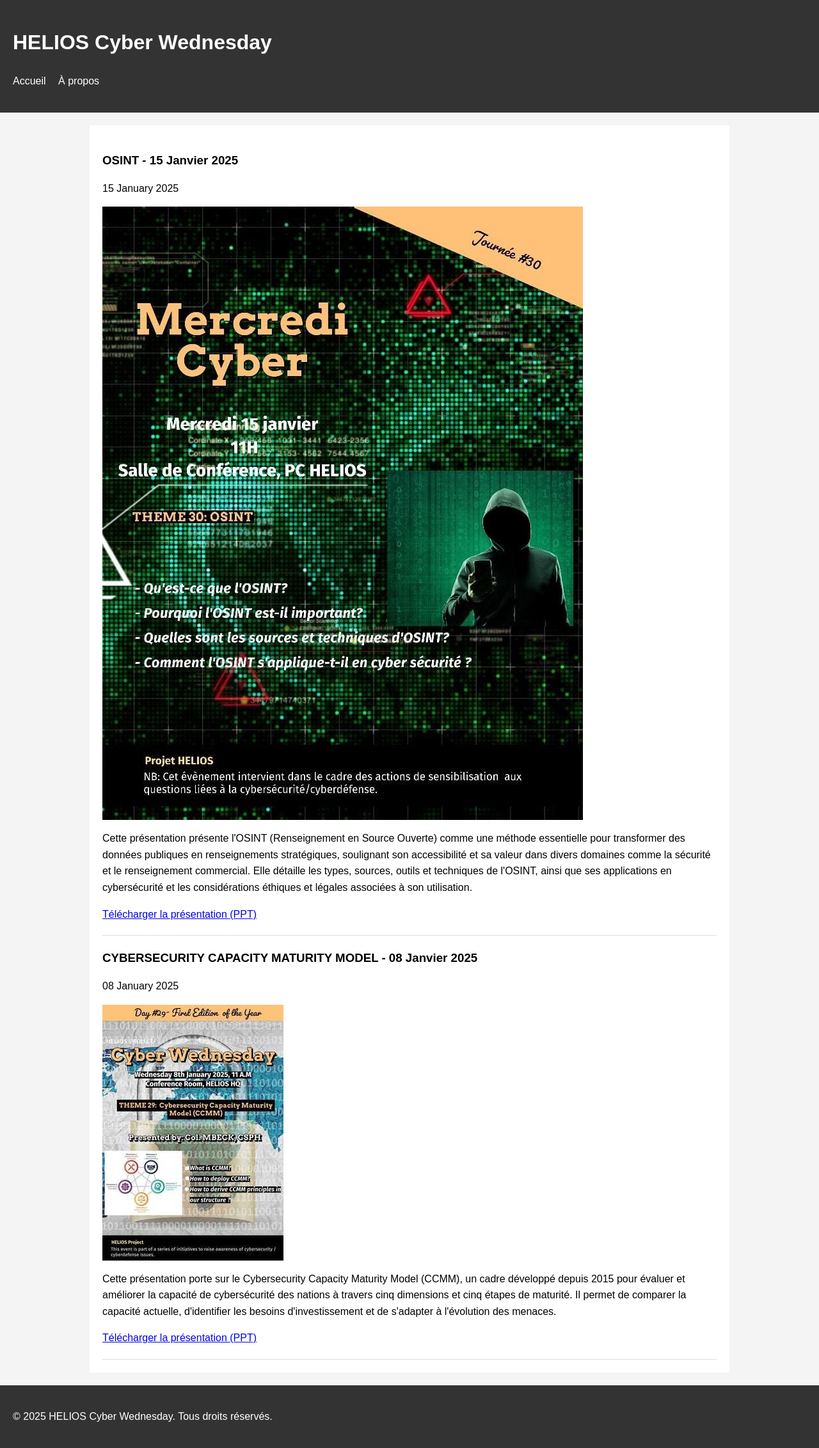
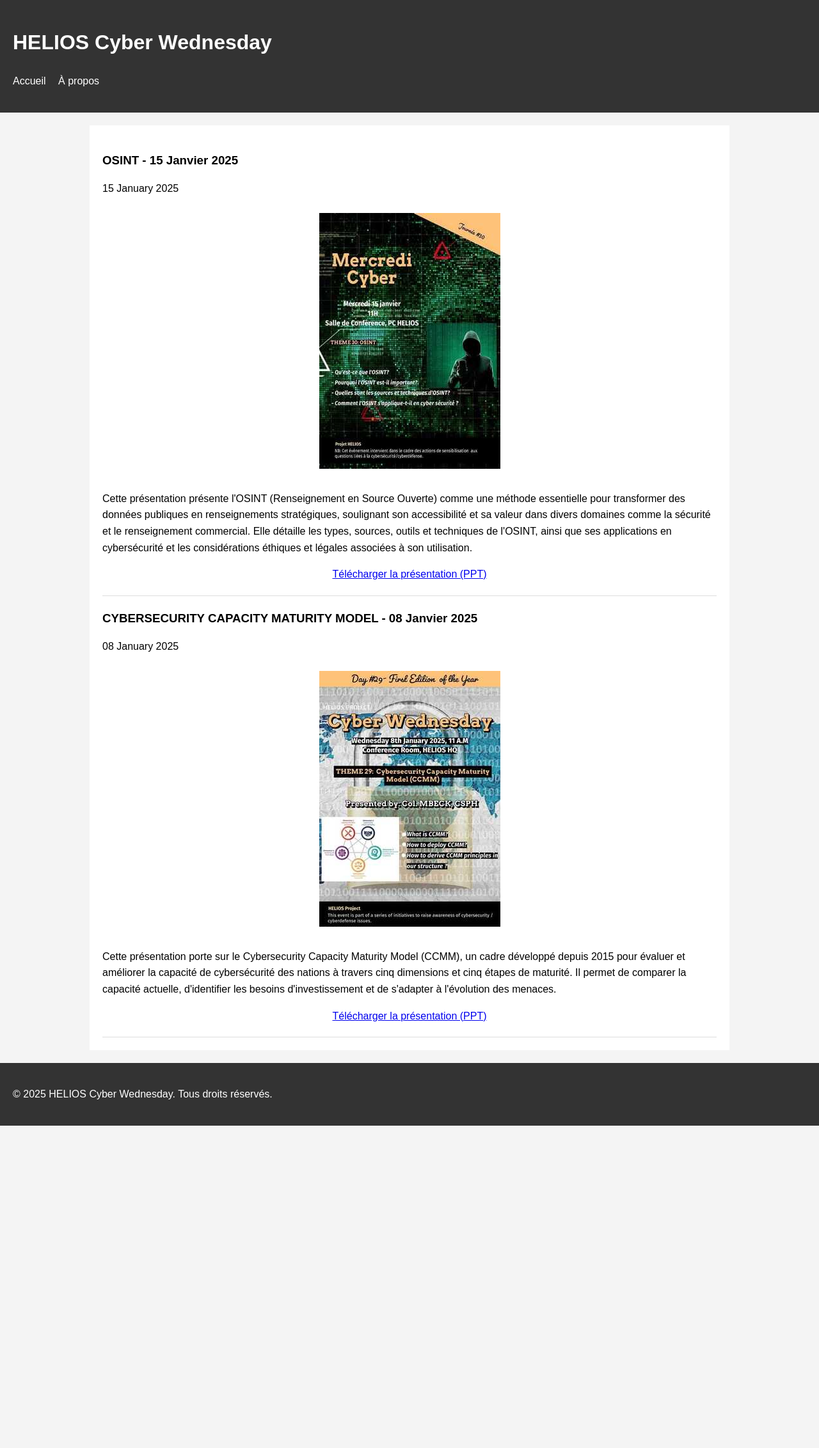
Before and after one commit to heliosc4i/cyberwednesday, a Jekyll site: the page built from index.html, in a window 1280 px wide. Shown: the whole page at 64% size. Built offline with Jekyll 4.4.1, drawn with Linux system fonts in a browser that asks for light colours; after the commit the page ends 1760 px from its top, so only the background shows below that.

Commit message:
Mise à jour Posts.

```diff
--- a/index.html
+++ b/index.html
@@ -2,6 +2,18 @@
 layout: default
 title: "HELIOS Cyber Wednesday"
 ---
+
+<style>
+  /* Center the flyer image and download link */
+  #conference-list .flyer,
+  #conference-list .download {
+    text-align: center;
+  }
+  /* Ensure the image is treated as an inline element for proper centering */
+  #conference-list .flyer img {
+    display: inline-block;
+  }
+</style>
 
 <div id="conference-list">
   {% for post in site.posts %}
```
Also changed, not shown: assets/images/20250115_30_OSINT.jpg, assets/images/20250121_31_ CYBERESPIONNAGE.jpg (deleted), assets/images/20250121_31_CYBERESPIONNAGE.jpg (added), assets/images/20250129_32_LA SECURITE DES APPAREILS MOBILES.jpg (deleted), assets/images/20250129_32_LA-SECURITE-DES-APPAREILS-MOBILES.jpg (added), assets/images/20250205_33_QUANTUM COMPUTING.jpg (deleted), assets/images/20250205_33_QUANTUM-COMPUTING.jpg (added), assets/images/20250226_36_CYBERSECURITY-STRATEGY-DEPLOYMENT.png (added), assets/images/20250305_37_INFORMATION-RETRIEVAL.png (added). Lines whose indentation alone changed are shown as unchanged.
